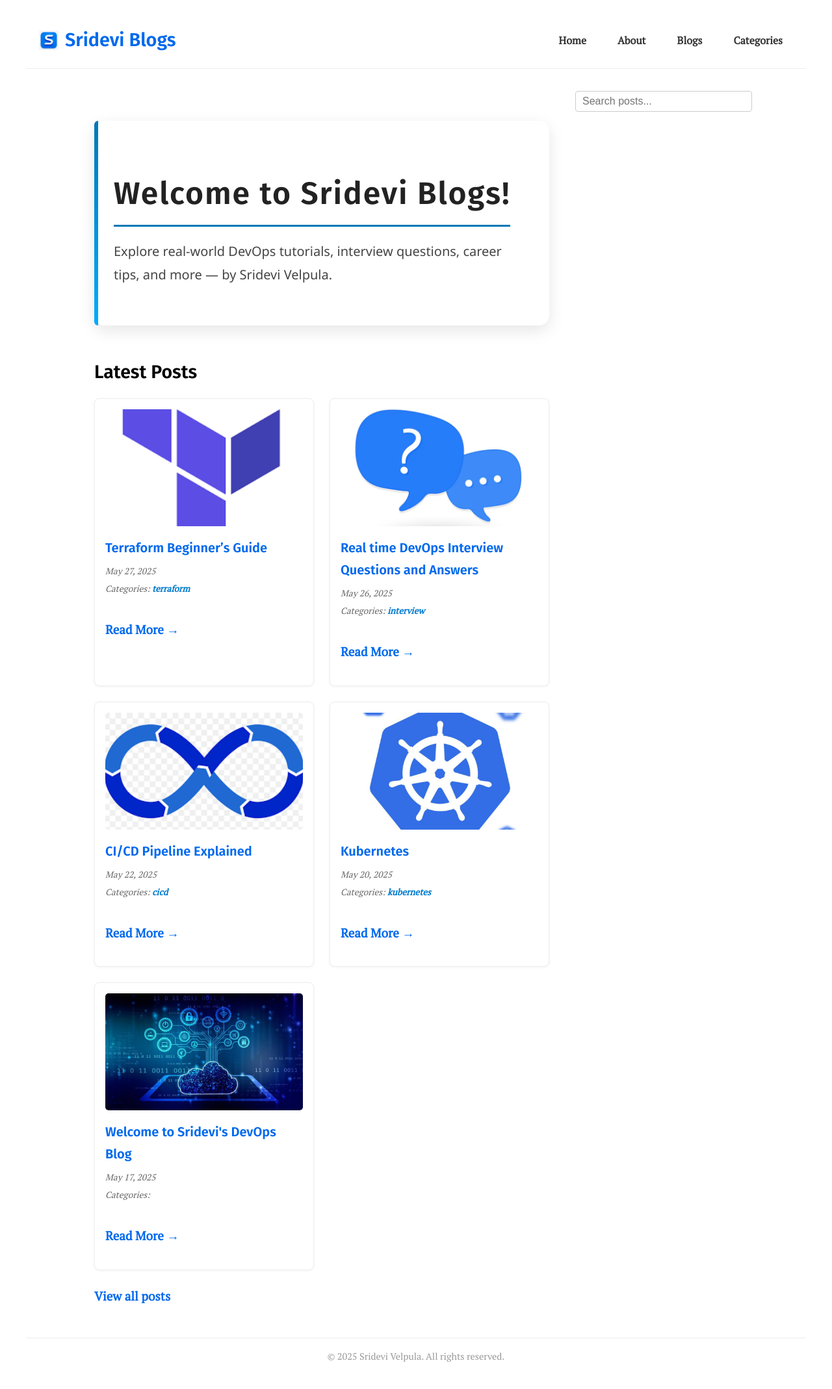
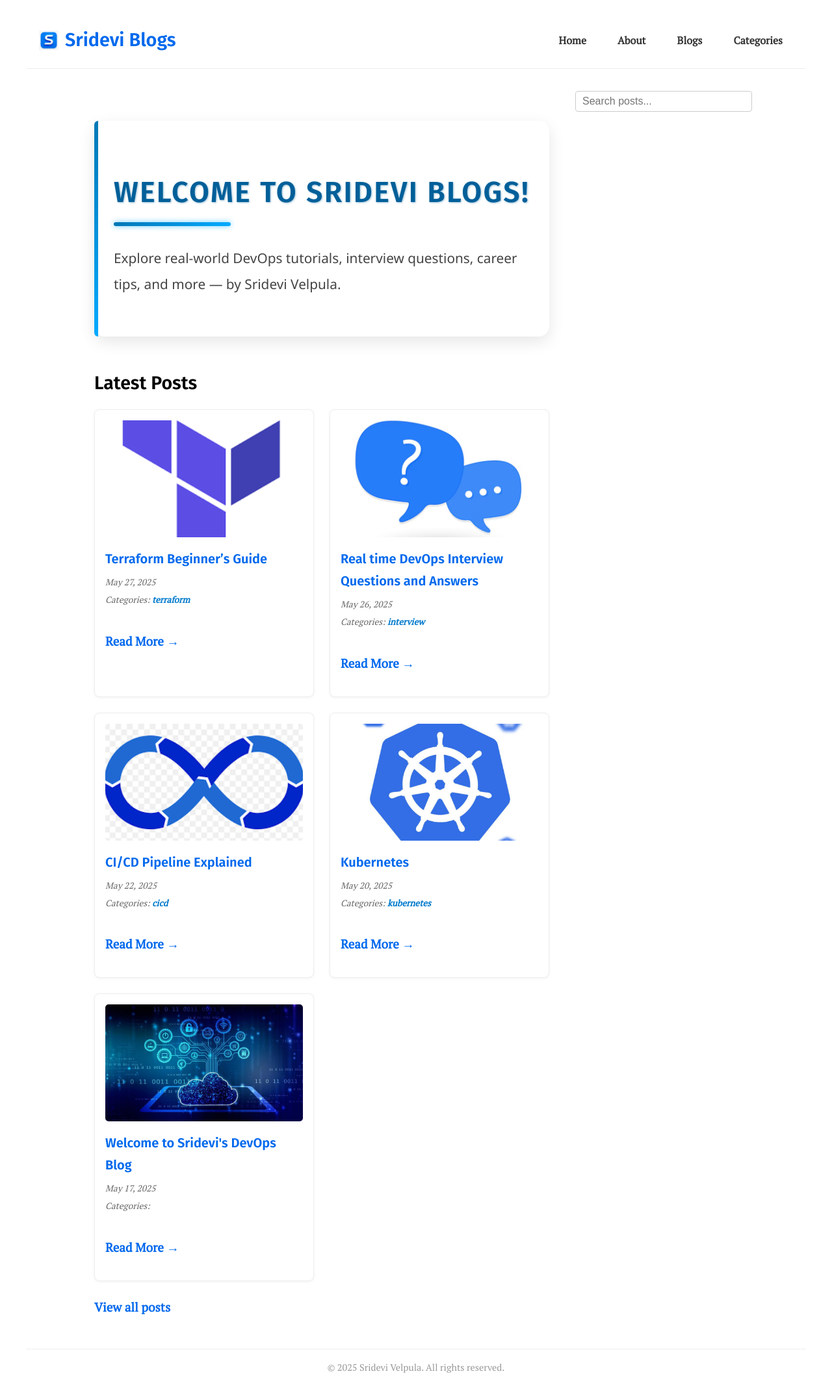
Before and after one commit to srideviblogs/srideviblogs.github.io, a Jekyll site: the page built from index.md, in a window 1280 px wide. Shown: the whole page at 65% size. Built offline with Jekyll 4.4.1, drawn with Linux system fonts in a browser that asks for light colours.

Commit message:
Update custom.css

```diff
--- a/assets/css/custom.css
+++ b/assets/css/custom.css
@@ -105,6 +105,7 @@ header.site-header {
   border: none;
 }
 
+/* welcome intro */
 .welcome-intro {
   position: relative;
   max-width: 900px;
@@ -116,12 +117,8 @@ header.site-header {
   color: #222222;
   font-family: 'Segoe UI', Tahoma, Geneva, Verdana, sans-serif;
   cursor: default;
-
-  /* For smooth hover effect */
+  background-clip: padding-box;
   transition: box-shadow 0.3s ease, transform 0.3s ease;
-
-  /* Padding clip so the pseudo border won't overlap */
-  background-clip: padding-box;
 }
 
 .welcome-intro:hover {
@@ -129,7 +126,6 @@ header.site-header {
   transform: translateY(-5px);
 }
 
-/* Gradient vertical accent bar */
 .welcome-intro::before {
   content: "";
   position: absolute;
@@ -141,24 +137,37 @@ header.site-header {
   border-radius: 16px 0 0 16px;
 }
 
-/* Heading styles */
 .welcome-intro h1 {
-  font-size: 3rem;
+  font-size: 2.8rem;
   font-weight: 700;
   margin-bottom: 20px;
-  border-bottom: 3px solid #0077b6;
+  color: #005f99; /* deep blue */
+  letter-spacing: 0.05em;
+  position: relative;
   display: inline-block;
-  padding-bottom: 6px;
-  letter-spacing: 0.04em;
-  color: #222222;
+  padding-bottom: 10px;
+  text-transform: uppercase;
+  text-shadow: 1px 1px 3px rgba(0, 95, 153, 0.4);
+  cursor: default;
 }
 
-/* Paragraph styles */
+.welcome-intro h1::after {
+  content: "";
+  display: block;
+  width: 100%;
+  max-width: 180px;
+  height: 6px;
+  background: linear-gradient(90deg, #0077b6, #00aaff);
+  border-radius: 4px;
+  margin-top: 8px;
+  box-shadow: 0 0 8px #00aaff99;
+}
+
 .welcome-intro p {
-  font-size: 1.25rem;
+  font-size: 1.3rem;
   max-width: 650px;
   margin-top: 0;
-  line-height: 1.8;
+  line-height: 1.9;
   color: #444444;
 }
 
```
